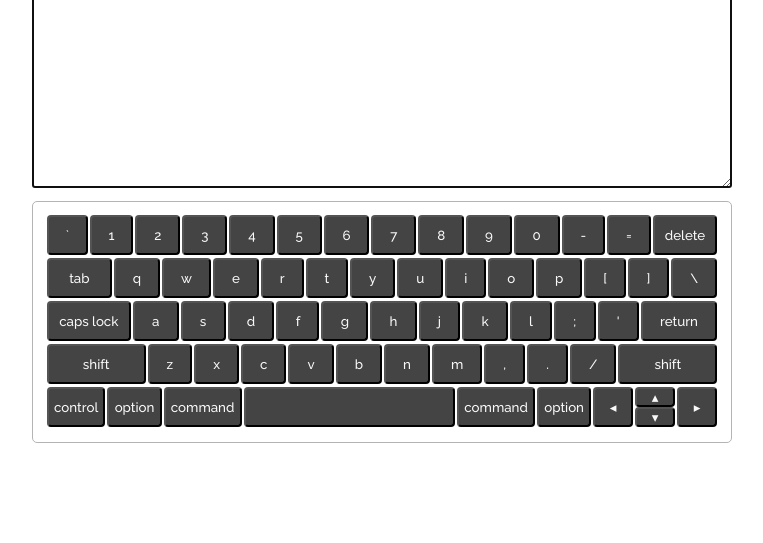
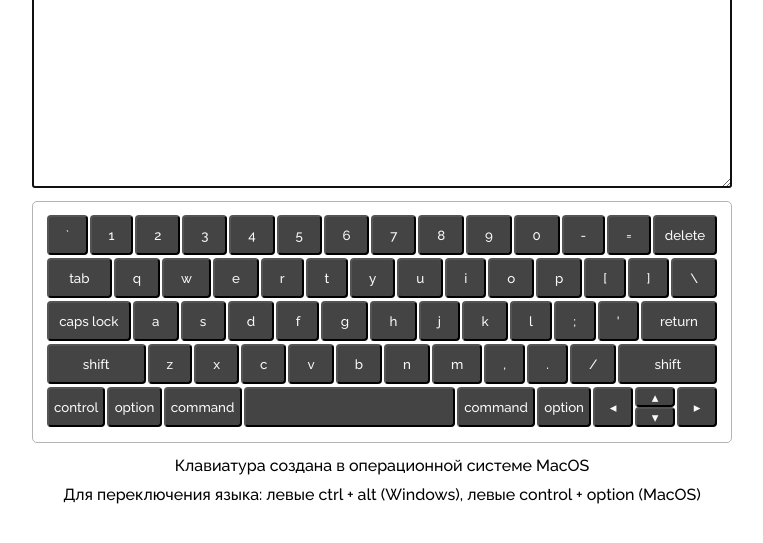
Before and after one commit to AlxndrSmk/virtual-keyboard, a website with bundled scripts: page index.html in a window 1280 px wide. Shown: the part 67-610 px from the top of the page, without its empty margins (258-1021 px from the left). Built offline with nearby package versions, Linux system fonts and the light colour scheme.

Commit message:
feat: add description

```diff
--- a/src/css/style.css
+++ b/src/css/style.css
@@ -96,6 +96,11 @@ body {
 }
 
 .arrow-buttons-wrapper {
-    display: flex;
-    flex-direction: column;
+  display: flex;
+  flex-direction: column;
 }
+
+.description {
+  text-align: center;
+  margin: 10px auto;
+}
--- a/src/js/components/createDOM.js
+++ b/src/js/components/createDOM.js
@@ -4,16 +4,24 @@ export default function createDOM() {
   const title = document.createElement('h1');
   const textarea = document.createElement('textarea');
   const keyboard = document.createElement('div');
+  const description = document.createElement('p');
+  const language = document.createElement('p');
 
   title.innerText = 'RSS Виртуальная клавиатура';
+  description.innerText = 'Клавиатура создана в операционной системе MacOS';
+  language.innerText = 'Для переключения языка: левыe ctrl + alt (Windows), левые control + option (MacOS)';
 
   textarea.autofocus = true;
   title.classList.add('title');
   textarea.classList.add('textarea');
   keyboard.classList.add('keyboard');
+  description.classList.add('description');
+  language.classList.add('description');
 
   document.body.append(title);
   document.body.append(textarea);
   document.body.append(keyboard);
   keyboard.append(fragment);
+  document.body.append(description);
+  document.body.append(language);
 }
```
